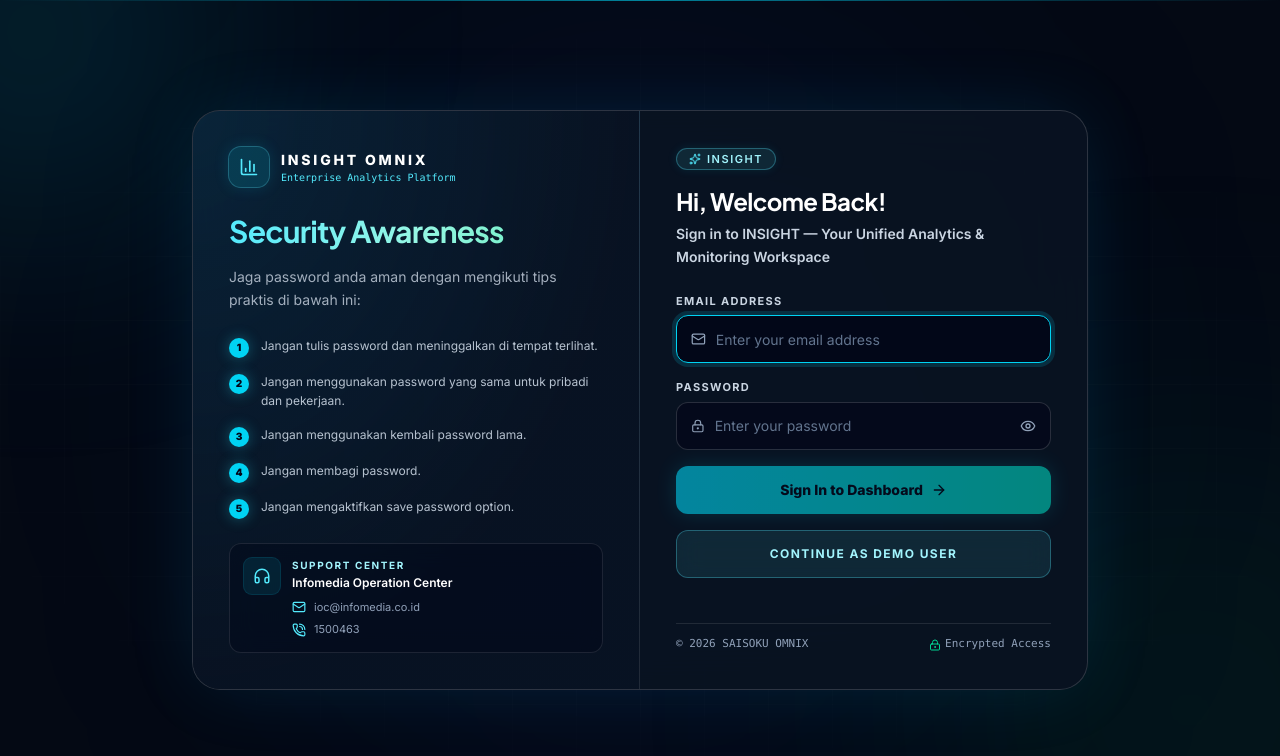
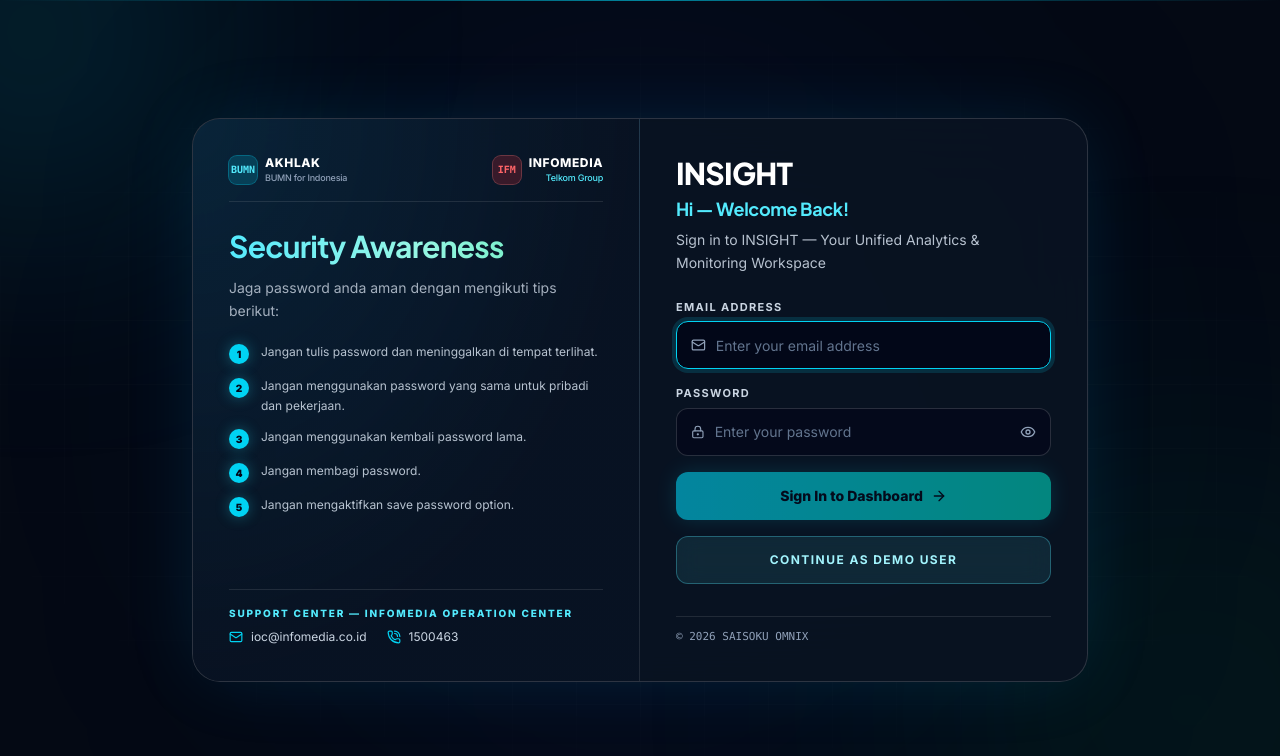
Before and after one commit to saisoku2024/saisoku-omnix-system, a Next.js app in the folder reporting-dashboard/: page /login in a window 1280 px wide. Shown: the top 756 px of the page. Built offline with nearby package versions, Linux system fonts and the light colour scheme.

Commit message:
style(login): align login layout with AKHLAK BUMN & Infomedia branding, clean support center, and INSIGHT heading

```diff
--- a/reporting-dashboard/app/login/page.tsx
+++ b/reporting-dashboard/app/login/page.tsx
@@ -234,30 +234,42 @@
         {/* LEFT PANEL */}
         <aside className="relative hidden flex-col justify-between border-r border-white/10 bg-[radial-gradient(ellipse_at_top_left,rgba(14,165,233,0.12),rgba(8,18,34,0.95)_70%)] p-8 lg:p-9 md:flex">
           <div>
-            {/* Desktop Brand Header */}
-            <div className="mb-6 flex items-center gap-3">
-              <div className="flex size-10 items-center justify-center rounded-xl bg-cyan-400/15 text-cyan-300 ring-1 ring-cyan-300/30 shadow-[0_0_15px_rgba(6,182,212,0.2)]">
-                <BarChart3 className="size-5" />
+            {/* Top Corporate Logos Header (AKHLAK BUMN & INFOMEDIA) */}
+            <div className="mb-6 flex items-center justify-between gap-4 border-b border-white/10 pb-4">
+              {/* AKHLAK BUMN Logo */}
+              <div className="flex items-center gap-2">
+                <div className="flex size-7 items-center justify-center rounded-lg bg-cyan-500/20 ring-1 ring-cyan-400/40">
+                  <span className="font-mono text-[10px] font-black text-cyan-300">BUMN</span>
+                </div>
+                <div className="flex flex-col">
+                  <span className="text-xs font-extrabold tracking-wider text-white">AKHLAK</span>
+                  <span className="text-[9px] font-medium tracking-tight text-slate-400">BUMN for Indonesia</span>
+                </div>
               </div>
-              <div>
-                <p className="text-sm font-extrabold uppercase tracking-[0.2em] text-white">
-                  INSIGHT OMNIX
-                </p>
-                <p className="text-[10px] font-mono text-cyan-300">
-                  Enterprise Analytics Platform
-                </p>
+
+              {/* INFOMEDIA Logo */}
+              <div className="flex items-center gap-2">
+                <div className="flex size-7 items-center justify-center rounded-lg bg-red-500/20 ring-1 ring-red-400/40">
+                  <span className="font-mono text-[10px] font-black text-red-400">IFM</span>
+                </div>
+                <div className="flex flex-col text-right">
+                  <span className="text-xs font-extrabold tracking-wider text-white">INFOMEDIA</span>
+                  <span className="text-[9px] font-medium tracking-tight text-cyan-300">Telkom Group</span>
+                </div>
               </div>
             </div>
 
+            {/* Security Awareness Title & Subtitle */}
             <h1 className="bg-gradient-to-r from-cyan-300 via-teal-200 to-emerald-300 bg-clip-text text-2xl font-bold leading-snug tracking-tight text-transparent lg:text-3xl">
               Security Awareness
             </h1>
 
-            <p className="mt-3.5 text-xs leading-relaxed text-slate-300/80 lg:text-sm">
-              Jaga password anda aman dengan mengikuti tips praktis di bawah ini:
+            <p className="mt-2.5 text-xs leading-relaxed text-slate-300/80 lg:text-sm">
+              Jaga password anda aman dengan mengikuti tips berikut:
             </p>
 
-            <div className="mt-6 space-y-3.5">
+            {/* 5 Security Tips List */}
+            <div className="mt-5 space-y-3">
               {SECURITY_TIPS.map((tip, index) => (
                 <div
                   key={tip}
@@ -274,29 +286,20 @@
             </div>
           </div>
 
-          <div className="mt-6 rounded-xl border border-white/10 bg-slate-950/40 p-3.5 backdrop-blur-md">
-            <div className="flex items-start gap-3">
-              <div className="flex size-9 shrink-0 items-center justify-center rounded-lg bg-cyan-400/10 text-cyan-300 ring-1 ring-cyan-400/20">
-                <Headphones className="size-4.5" />
-              </div>
-              <div className="min-w-0">
-                <p className="text-[10px] font-bold uppercase tracking-[0.16em] text-cyan-200">
-                  Support Center
-                </p>
-                <p className="mt-0.5 text-xs font-semibold text-white">
-                  Infomedia Operation Center
-                </p>
-                <div className="mt-2 space-y-1.5 text-[11px] text-slate-400">
-                  <p className="flex items-center gap-2">
-                    <Mail className="size-3.5 shrink-0 text-cyan-300" />
-                    <span>ioc@infomedia.co.id</span>
-                  </p>
-                  <p className="flex items-center gap-2">
-                    <PhoneCall className="size-3.5 shrink-0 text-cyan-300" />
-                    <span>1500463</span>
-                  </p>
-                </div>
-              </div>
+          {/* Borderless Support Center (No Container Box) */}
+          <div className="mt-6 border-t border-white/10 pt-4">
+            <p className="text-[10px] font-extrabold uppercase tracking-[0.18em] text-cyan-300">
+              SUPPORT CENTER — Infomedia Operation Center
+            </p>
+            <div className="mt-2 flex flex-wrap items-center gap-x-5 gap-y-1.5 text-xs text-slate-300">
+              <a href="mailto:ioc@infomedia.co.id" className="flex items-center gap-2 hover:text-cyan-300 transition">
+                <Mail className="size-3.5 text-cyan-400" />
+                <span>ioc@infomedia.co.id</span>
+              </a>
+              <a href="tel:1500463" className="flex items-center gap-2 hover:text-cyan-300 transition">
+                <PhoneCall className="size-3.5 text-cyan-400" />
+                <span>1500463</span>
+              </a>
             </div>
           </div>
         </aside>
@@ -319,17 +322,14 @@
               </div>
             </div>
 
-            {/* Top Badge */}
-            <div className="inline-flex items-center gap-1.5 rounded-full border border-cyan-300/30 bg-cyan-300/10 px-3 py-0.5 text-[11px] font-semibold uppercase tracking-[0.14em] text-cyan-200 shadow-[0_0_10px_rgba(6,182,212,0.12)]">
-              <Sparkles className="size-3 text-cyan-300" />
+            {/* INSIGHT Main Title & Subtitle */}
+            <h1 className="text-2xl font-extrabold tracking-tight text-white sm:text-3xl">
               INSIGHT
-            </div>
-
-            {/* Form Title */}
-            <h2 className="mt-3.5 text-xl font-bold tracking-tight text-white sm:text-2xl">
-              Hi, Welcome Back!
+            </h1>
+            <h2 className="mt-1 text-base font-bold text-cyan-300 sm:text-lg">
+              Hi — Welcome Back!
             </h2>
-            <p className="mt-1.5 text-xs font-semibold leading-relaxed text-slate-300 sm:text-sm">
+            <p className="mt-1.5 text-xs leading-relaxed text-slate-300/90 sm:text-sm">
               Sign in to INSIGHT — Your Unified Analytics &amp; Monitoring Workspace
             </p>
 
@@ -415,12 +415,9 @@
             </form>
           </div>
 
-          {/* Right Panel Footer Alignment */}
+          {/* Right Panel Footer */}
           <div className="mt-8 flex items-center justify-between border-t border-white/10 pt-3 text-[11px] font-mono text-slate-400">
             <span>© 2026 SAISOKU OMNIX</span>
-            <span className="flex items-center gap-1 text-slate-400">
-              <LockKeyhole className="size-3 text-emerald-400" /> Encrypted Access
-            </span>
           </div>
         </div>
       </section>
```
